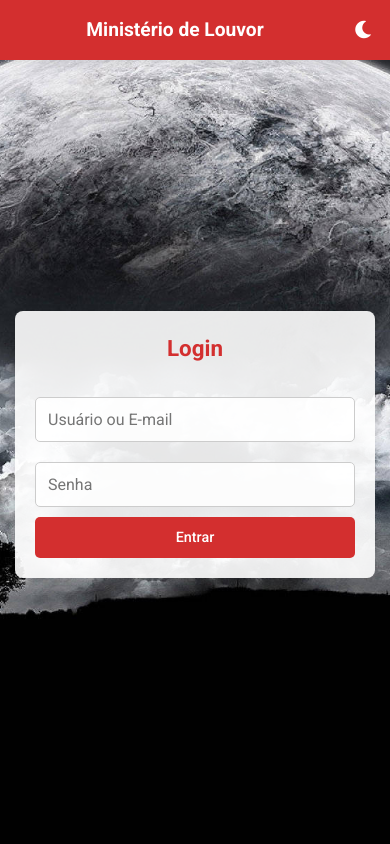
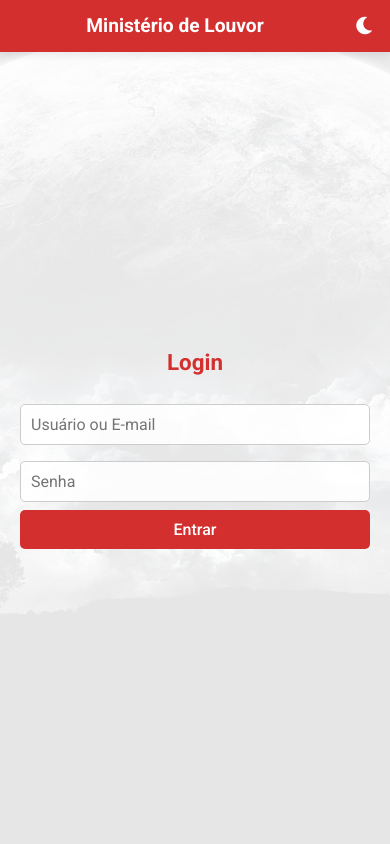
Before and after one commit to Sthsantos/AppML, a Flask app: page / in a window 390 px wide. Run offline with Flask 3, Linux system fonts and the light colour scheme; some libraries are stand-ins or nearby versions.

Commit message:
Update login.html

```diff
--- a/templates/login.html
+++ b/templates/login.html
@@ -18,7 +18,7 @@
             --text-color: #212121;
             --navbar-bg: #D32F2F;
             --navbar-text: white;
-            --card-bg: rgba(255, 255, 255, 0.9); /* Fundo com transparência para legibilidade */
+            --card-bg: rgba(255, 255, 255, 0.9);
             --shadow: rgba(0, 0, 0, 0.1);
             --hover-bg: #D32F2F;
             --notification-bg: #fff3e0;
@@ -34,7 +34,7 @@
             --text-color: #E0E0E0;
             --navbar-bg: #D32F2F;
             --navbar-text: #E0E0E0;
-            --card-bg: rgba(30, 30, 30, 0.9); /* Fundo escuro com transparência */
+            --card-bg: rgba(30, 30, 30, 0.9);
             --shadow: rgba(255, 255, 255, 0.1);
             --hover-bg: #B71C1C;
             --notification-bg: #ff9800;
@@ -52,9 +52,10 @@
             font-family: 'Roboto', sans-serif;
         }
         html, body {
-            height: 100%;
-            width: 100%;
+            height: 100vh;
+            width: 100vw;
             overflow: hidden;
+            margin: 0;
         }
         body {
             background: url('/static/images/background-login.jpg') no-repeat center center fixed;
@@ -64,7 +65,6 @@
             display: flex;
             flex-direction: column;
             transition: background-color 0.3s, color 0.3s;
-            padding-top: env(safe-area-inset-top);
         }
         .navbar {
             display: flex;
@@ -115,10 +115,13 @@
             display: flex;
             justify-content: center;
             align-items: center;
-            padding: 20px;
+            padding: 0;
             padding-top: calc(60px + env(safe-area-inset-top));
             padding-bottom: env(safe-area-inset-bottom);
-            height: calc(100vh - env(safe-area-inset-top));
+            padding-left: env(safe-area-inset-left);
+            padding-right: env(safe-area-inset-right);
+            height: 100%;
+            width: 100%;
         }
         .login-container {
             background-color: var(--card-bg);
@@ -127,7 +130,11 @@
             box-shadow: 0 4px 12px var(--shadow);
             width: 100%;
             max-width: 400px;
+            height: auto;
             transition: background-color 0.3s;
+            display: flex;
+            flex-direction: column;
+            justify-content: center;
         }
         h2 {
             color: var(--navbar-bg);
@@ -168,6 +175,7 @@
         }
         .flash-messages {
             margin: 20px 0;
+            width: 100%;
         }
         .flash-message {
             padding: 15px;
@@ -194,26 +202,55 @@
         .flash-message i {
             font-size: 1.2em;
         }
+        /* Ajustes para tela cheia em dispositivos móveis */
         @media (max-width: 480px) {
+            body {
+                height: 100vh;
+                width: 100vw;
+            }
             .navbar {
-                padding: 0.5rem 1rem;
-                padding-top: calc(0.5rem + env(safe-area-inset-top));
+                padding: 10px 15px;
+                padding-top: calc(10px + env(safe-area-inset-top));
+                min-height: 50px;
             }
             .logo {
                 font-size: 1.2em;
             }
             main {
-                padding: 15px;
-                padding-top: calc(60px + env(safe-area-inset-top));
+                padding: 0;
+                padding-top: calc(50px + env(safe-area-inset-top));
+                padding-bottom: env(safe-area-inset-bottom);
+                padding-left: env(safe-area-inset-left);
+                padding-right: env(safe-area-inset-right);
+                height: 100%;
             }
             .login-container {
+                width: 100vw;
+                height: 100%;
+                max-width: none;
+                border-radius: 0;
                 padding: 20px;
+                margin: 0;
+                display: flex;
+                flex-direction: column;
+                justify-content: center;
+                align-items: center;
             }
             h2 {
                 font-size: 1.4em;
+                margin-bottom: 15px;
             }
-            input, .btn {
-                font-size: 0.9em;
+            input[type="text"], input[type="password"] {
+                font-size: 1em;
+                padding: 10px;
+                margin: 8px 0;
+            }
+            .btn {
+                font-size: 1em;
+                padding: 10px;
+            }
+            .flash-messages {
+                margin: 15px 0;
             }
             .flash-message {
                 padding: 10px;
```
